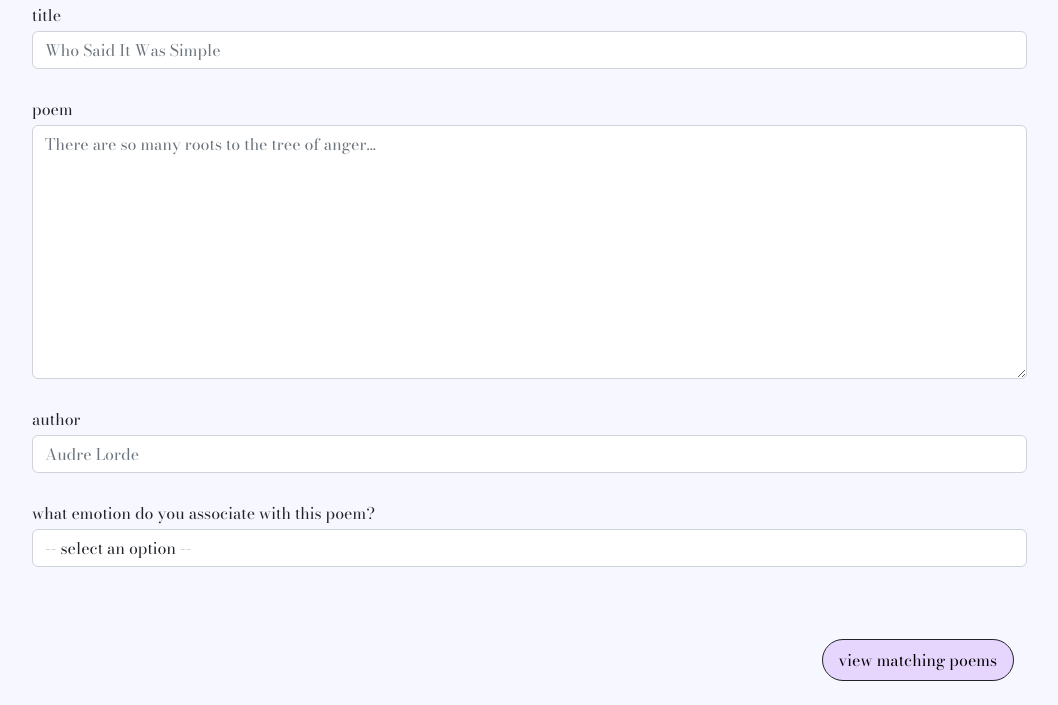
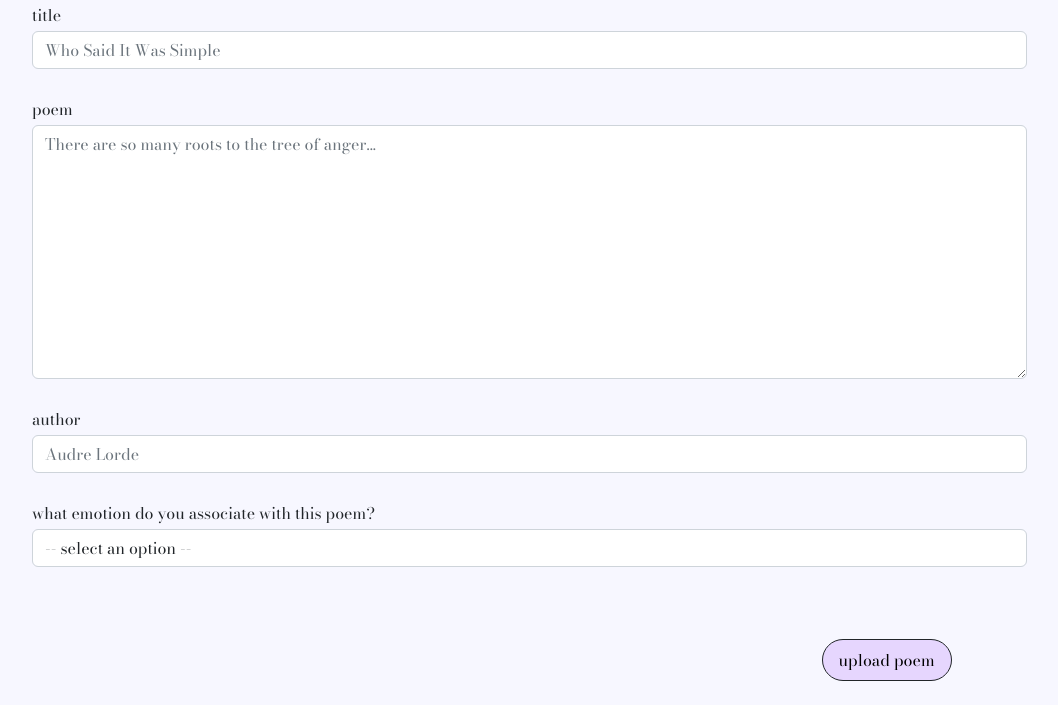
Before and after one commit to aditinnara/poetica, a Django app: page /poetica/upload-poem in a window 1280 px wide. Shown: the part 301-1006 px from the top of the page, without its empty margins (36-1094 px from the left). Run offline with Django 4.2, Linux system fonts and the light colour scheme.

Commit message:
Upload page button typo fixed

```diff
--- a/poetica/templates/upload_poem_page.html
+++ b/poetica/templates/upload_poem_page.html
@@ -51,7 +51,7 @@
             <br>
             {% csrf_token %}
             <br><br>
-            <button type="submit" class="btn btn-dark btn-lg btn-space rounded-pill form-btn-margin">view matching poems</button>
+            <button type="submit" class="btn btn-dark btn-lg btn-space rounded-pill form-btn-margin">upload poem</button>
             <br><br>
         </form>
     </div>
```
